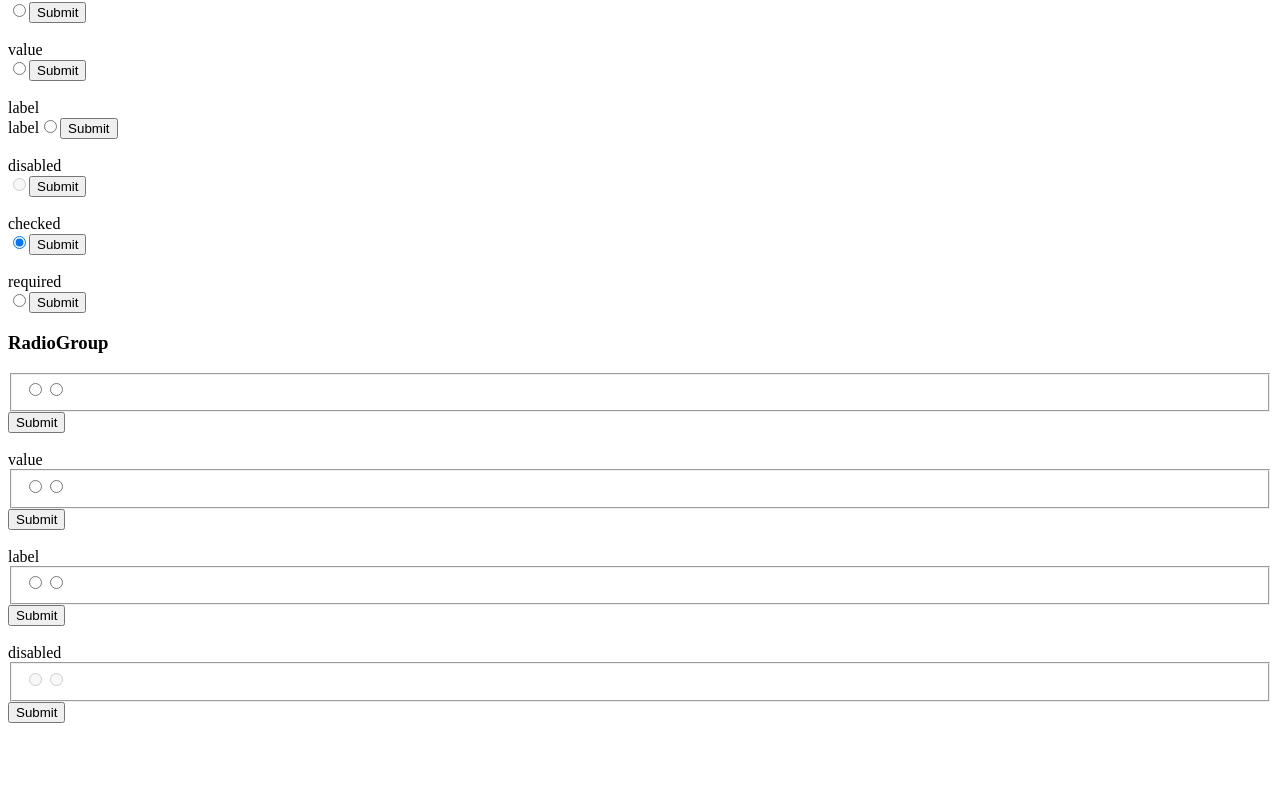
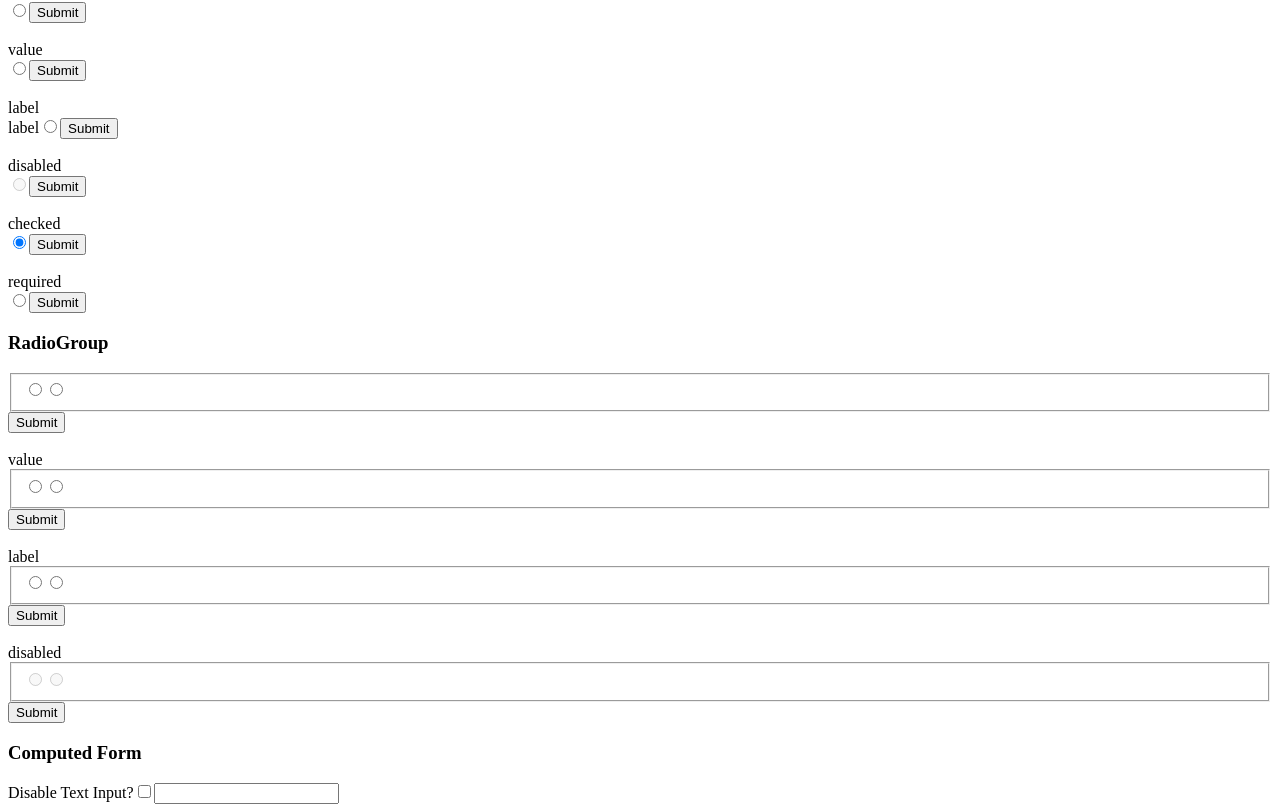
Before and after one commit to iFixit/formy, a React (Create React App) app: page / in a window 1280 px wide. Shown: the part 2383-3195 px from the top of the page. Before the commit the page ends 3114 px from the top, so only its background shows below. Built offline with nearby package versions, Linux system fonts and the light colour scheme.

Commit message:
add computed value example

```diff
--- a/src/example/App.js
+++ b/src/example/App.js
@@ -1,5 +1,6 @@
 import React from 'react';
 import ExampleForm from './ExampleForm';
+import ExampleComputedForm from './ExampleComputedForm';
 import Form from '../Formy/Formy';
 
 class App extends React.Component {
@@ -31,24 +32,30 @@ class App extends React.Component {
 
       return(
          <section>
-            {Object.keys(exampleFields).map(Field => {
-               return(
+            {Object.keys(exampleFields).map(Field => (
                <section key={Field}>
                   <h1>{Field}</h1>
                   <ExampleForm {...exampleFields[Field]}/>
 
-                     {Object.keys(exampleFields[Field]).filter(prop => !['component', 'radios'].includes(prop)).map(prop => {
-                        return(
+                  {Object.keys(exampleFields[Field])
+                   .filter(prop => !['component', 'radios'].includes(prop))
+                   .map(prop => (
                      <section key={`${Field}${prop}`}>
                         <br/>
                         <span>{prop}</span>
-                              <ExampleForm {...exampleFields[Field]} {...{[prop]: exampleProps[prop]}}/>
+                        <ExampleForm
+                           {...exampleFields[Field]}
+                           {...{[prop]: exampleProps[prop]}}
+                        />
                      </section>
-                        );
-                     })}
+                  ))}
                </section>
-               );
-            })}
+            ))}
+
+            <section>
+               <h1>Computed Form</h1>
+               <ExampleComputedForm/>
+            </section>
          </section>
       );
    }
--- /dev/null
+++ b/src/example/ExampleComputedForm.js
@@ -0,0 +1,42 @@
+import React from 'react';
+import Form from '../Formy/Formy';
+
+class ExampleComputedForm extends React.Component {
+   constructor(props) {
+      super(props);
+
+      const form = {
+         name: 'text',
+         onSubmit: Form.onSubmit(data => this.submitForm(data)),
+         fields: Form.Fields({
+            onChange: Form.onChange(form => this.updateForm(form)),
+         }, {
+            disable: Form.Field.Checkbox({ label: 'Disable Text Input?' }),
+            textInput: Form.Field.Text({ disabled: form => form.fields.disable.checked })
+         }),
+      };
+
+      this.state = { form };
+   }
+
+   updateForm(form) {
+      this.setState({ form });
+   }
+
+   submitForm(data) {
+      console.log(data);
+   }
+
+   render() {
+      const form = Form.getProps(this.state.form);
+
+      return(
+         <Form.Component {...form}>
+            <Form.Field.Component {...form.fields.disable}/>
+            <Form.Field.Component {...form.fields.textInput}/>
+         </Form.Component>
+      );
+   }
+}
+
+export default ExampleComputedForm;
```
Lines whose indentation alone changed are shown as unchanged.
